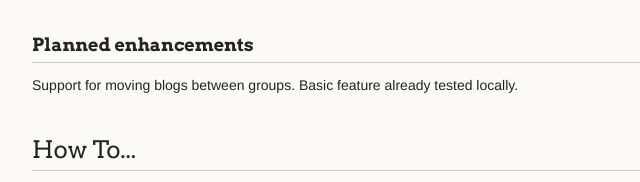
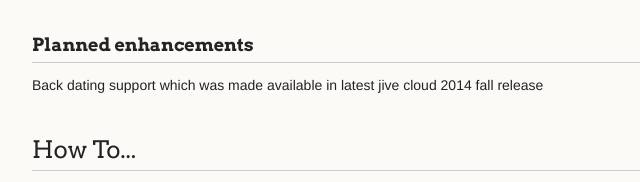
Before and after one commit to surevine/move-content-app, a plain HTML site: page index.html in a window 1280 px wide. Shown: the part 2143-2325 px from the top of the page, 278-918 px from the left. Drawn offline with Linux system fonts and the light colour scheme.

```diff
--- a/index.html
+++ b/index.html
@@ -100,7 +100,7 @@
 <a id="planned-enhancements" class="anchor" href="#planned-enhancements" aria-hidden="true"><span class="octicon octicon-link"></span></a><strong>Planned enhancements</strong>
 </h3>
 
-<p>Support for moving blogs between groups. Basic feature already tested locally.</p>
+<p>Back dating support which was made available in latest jive cloud 2014 fall release</p>
 
 <h2>
 <a id="how-to" class="anchor" href="#how-to" aria-hidden="true"><span class="octicon octicon-link"></span></a>How To...</h2>
```
Also changed, not shown: params.json (+1 -1 lines).
